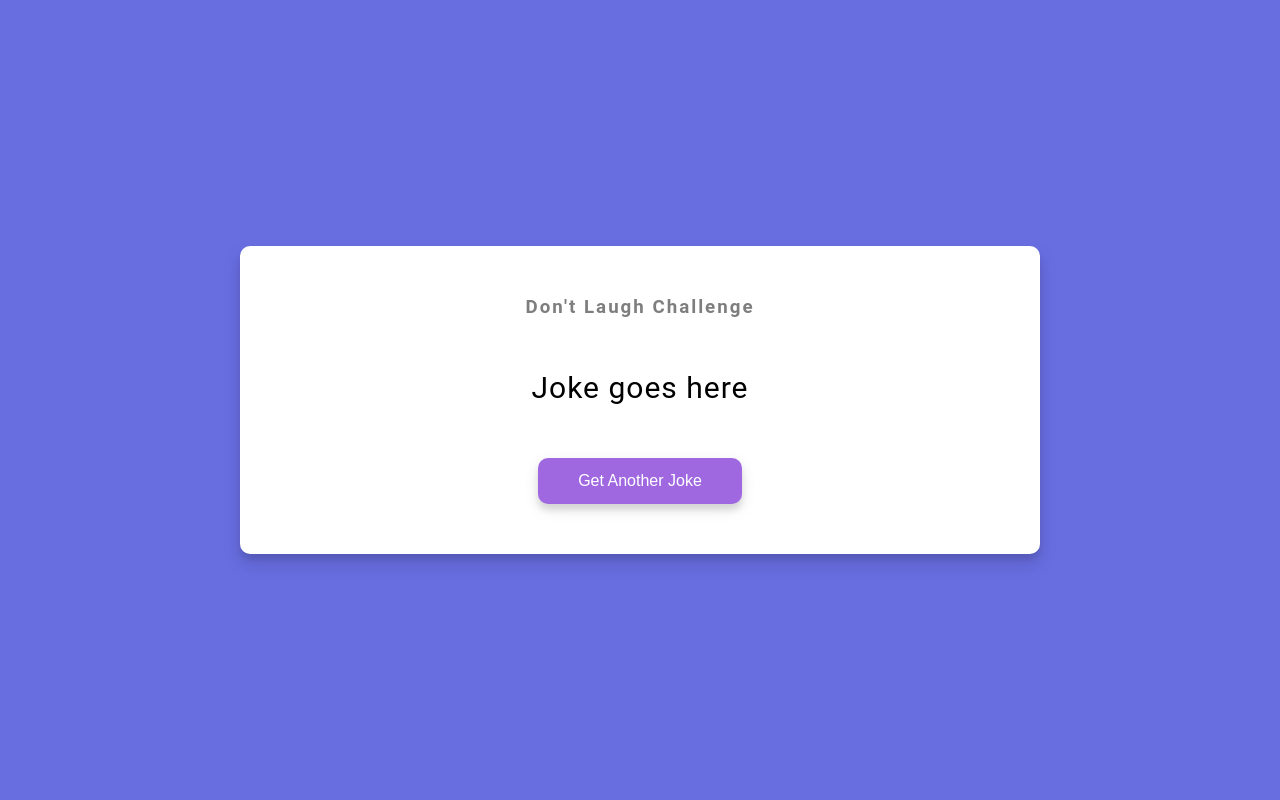
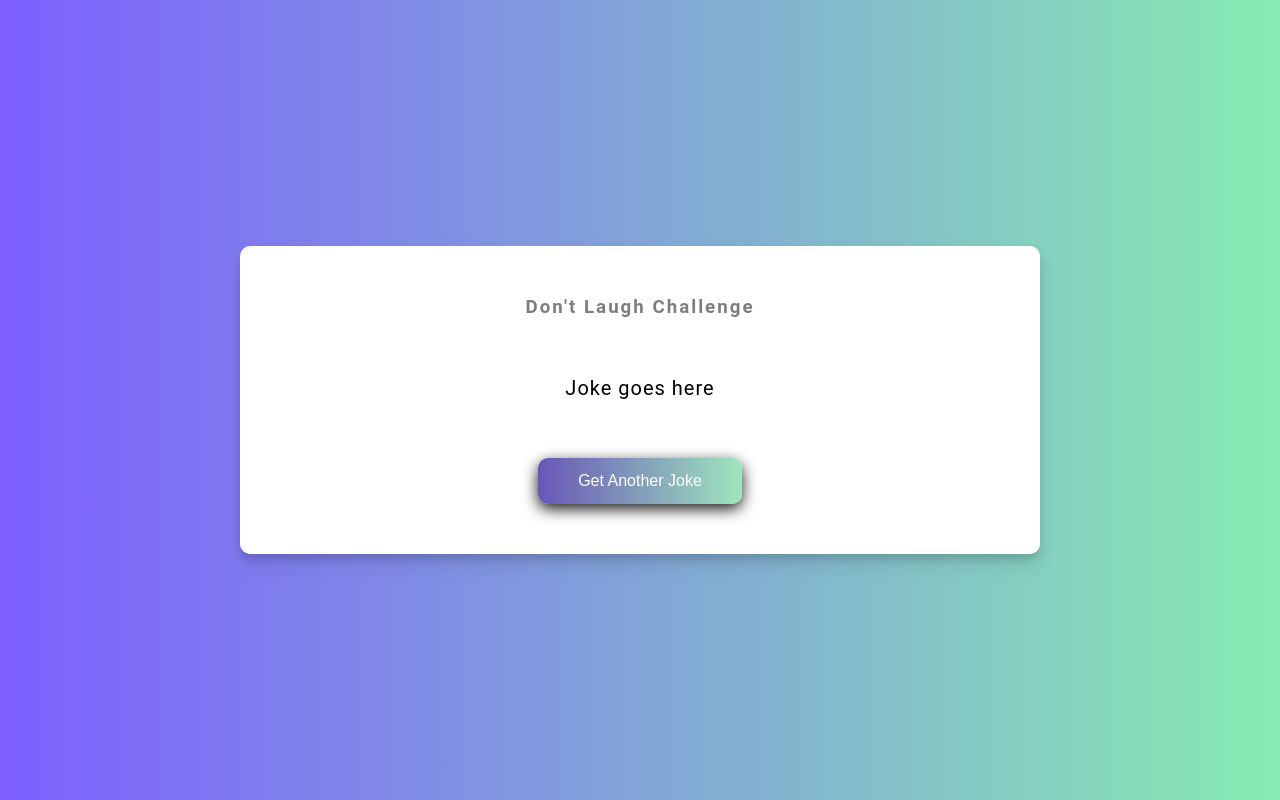
Before and after one commit to bhaskarradha123/html_css_js_projects, a plain HTML site: page dad-jokes/index.html in a window 1280 px wide. Drawn offline with Linux system fonts and the light colour scheme; no server answers.

Commit message:
Update styles and README for improved design and documentation

```diff
--- a/dad-jokes/style.css
+++ b/dad-jokes/style.css
@@ -4,7 +4,7 @@
 }
 
 body {
-  background-color: #686de0;
+  background:linear-gradient(90deg, #7d5fff, #87ebb1);
   font-family: 'Roboto', sans-serif;
   display: flex;
   flex-direction: column;
@@ -33,7 +33,7 @@ h3 {
 }
 
 .joke {
-  font-size: 30px;
+  font-size: 20px;
   letter-spacing: 1px;
   line-height: 40px;
   margin: 50px auto;
@@ -41,11 +41,11 @@ h3 {
 }
 
 .btn {
-  background-color: #9f68e0;
+  background:linear-gradient(90deg, #6856b8, #9fe5bc);
   color: #fff;
   border: 0;
   border-radius: 10px;
-  box-shadow: 0 5px 15px rgba(0, 0, 0, 0.1), 0 6px 6px rgba(0, 0, 0, 0.1);
+  box-shadow: 0 5px 15px rgba(0, 0, 0, 0.9);
   padding: 14px 40px;
   font-size: 16px;
   cursor: pointer;
@@ -56,5 +56,5 @@ h3 {
 }
 
 .btn:focus {
-  outline: 0;
+  outline: 6;
 }
```
Also changed, not shown: 1 other file.
